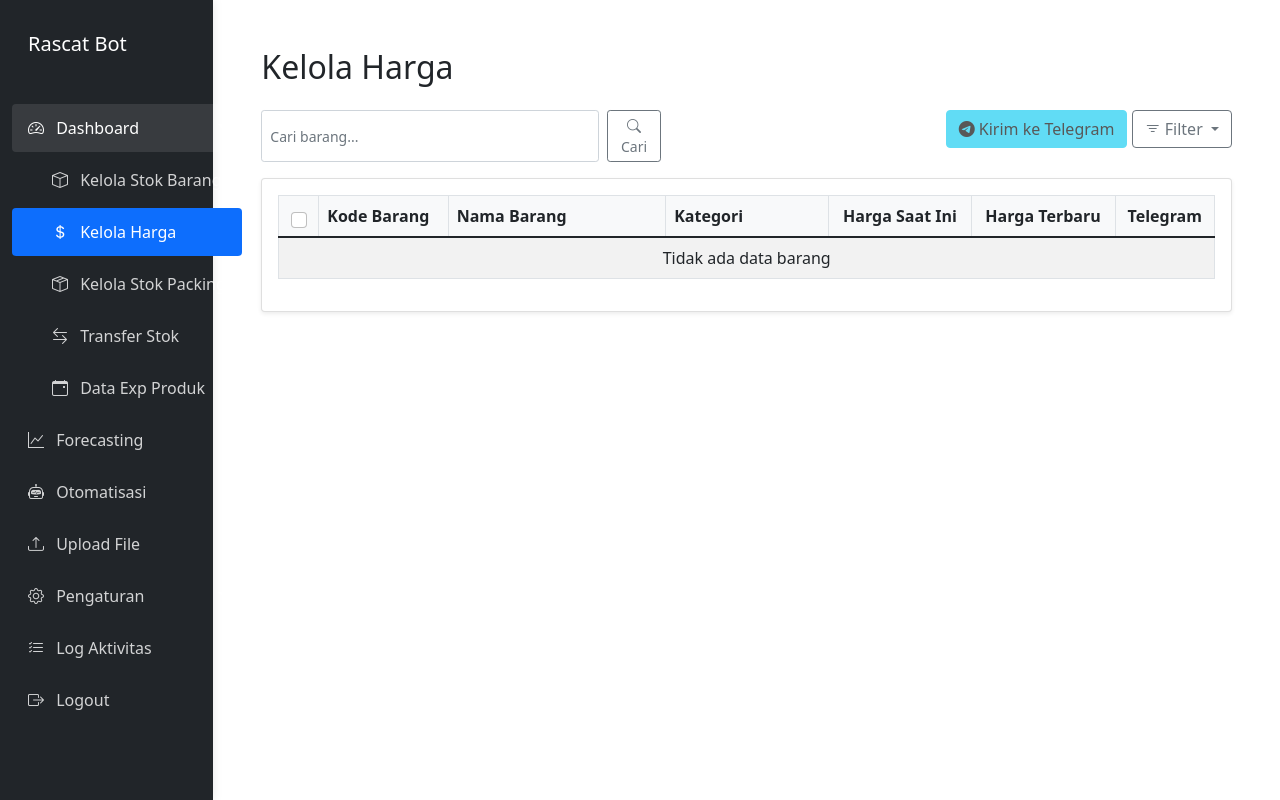
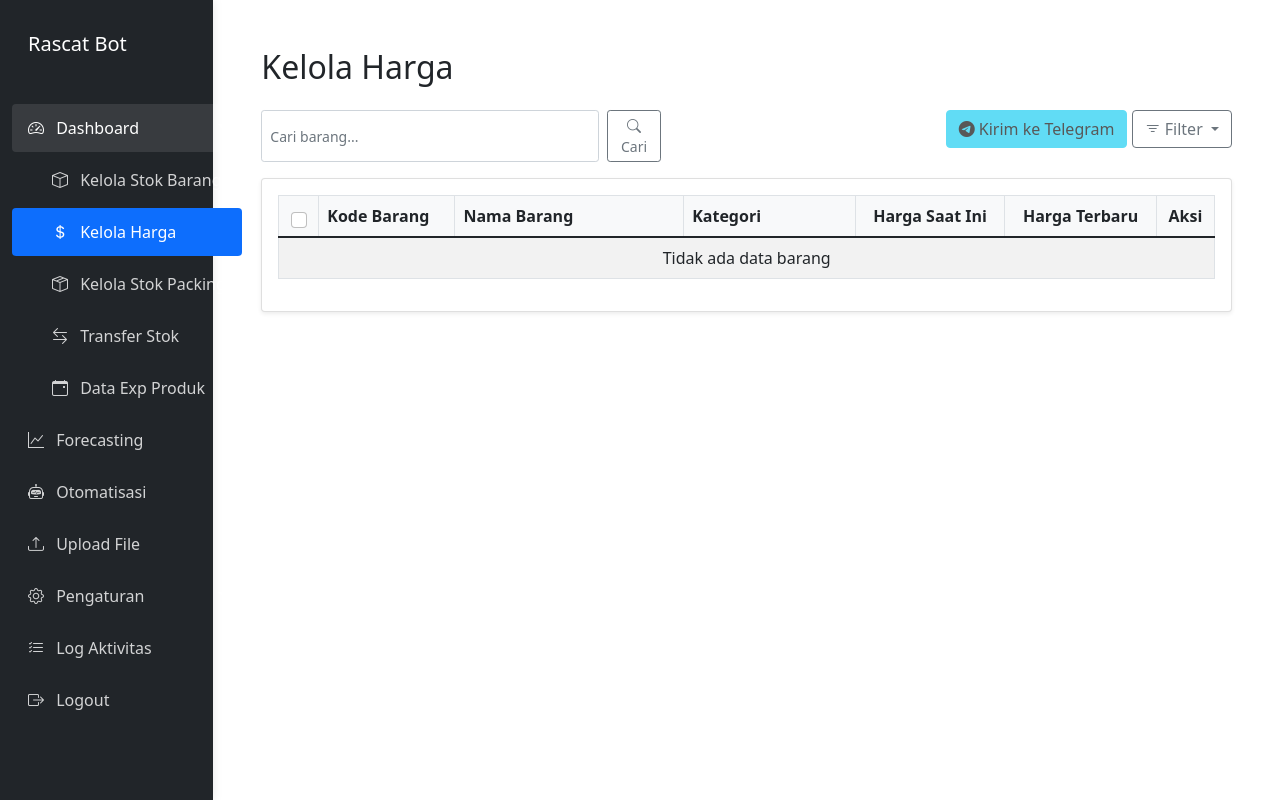
Before and after one commit to Revenage97/rascatv2, a Django app: page /kelola-harga/ in a window 1280 px wide. Run offline with Django 5.2, Linux system fonts and the light colour scheme; the visitor is signed in with stand-in values (Sample User, id 1); data that the repository does not hold is empty; some libraries are stand-ins or nearby versions.

Commit message:
Feat: Change 'Telegram' column header to 'Aksi'

```diff
--- a/templates/inventory/data_exp_produk.html
+++ b/templates/inventory/data_exp_produk.html
@@ -136,7 +136,7 @@
                             <th style="width: 30%; min-width: 200px;">Nama Barang</th>
                             <th style="width: 10%; text-align: center;">Stok</th>
                             <th style="width: 25%; min-width: 180px;">Tanggal Expired</th>
-                            <th style="width: 10%; text-align: center;">Telegram</th>
+                            <th style="width: 10%; text-align: center;">Aksi</th>
                         </tr>
                     </thead>
                     <tbody>
--- a/templates/inventory/kelola_harga.html
+++ b/templates/inventory/kelola_harga.html
@@ -88,7 +88,7 @@
                             <th style="min-width: 150px;">Kategori</th>
                             <th class="text-center">Harga Saat Ini</th>
                             <th class="text-center">Harga Terbaru</th>
-                            <th class="text-center">Telegram</th>
+                            <th class="text-center">Aksi</th>
                         </tr>
                     </thead>
                     <tbody>
--- a/templates/inventory/transfer_stok.html
+++ b/templates/inventory/transfer_stok.html
@@ -109,7 +109,7 @@
                             <th style="min-width: 200px;">Nama Barang</th>
                             <th class="text-center">Stok Saat Ini</th>
                             <th class="text-center">Stok Transfer</th>
-                            <th class="text-center">Telegram</th>
+                            <th class="text-center">Aksi</th>
                         </tr>
                     </thead>
                     <tbody>
```
